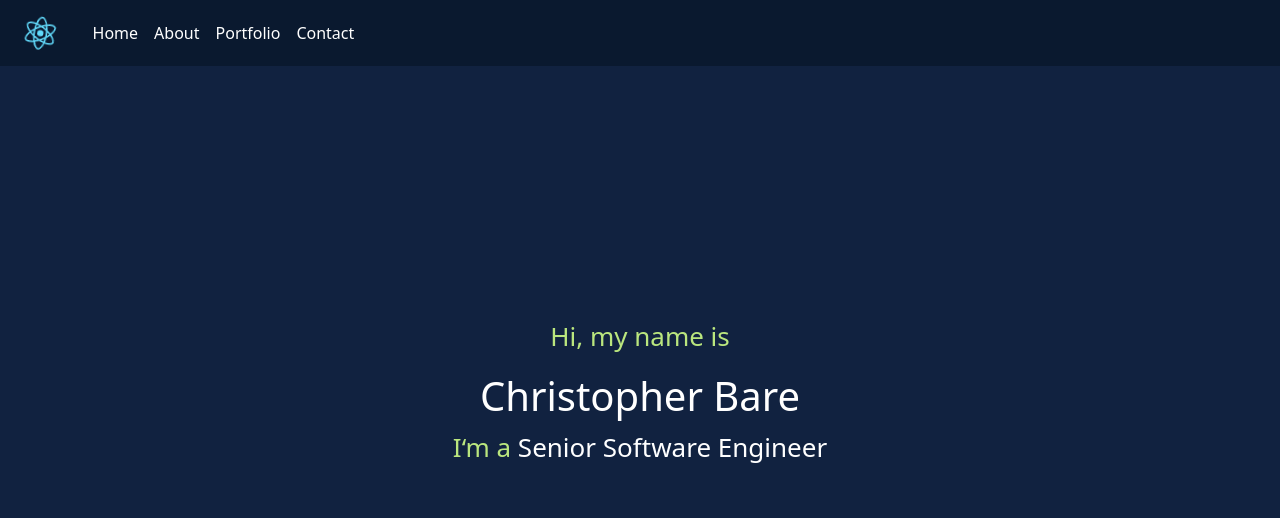
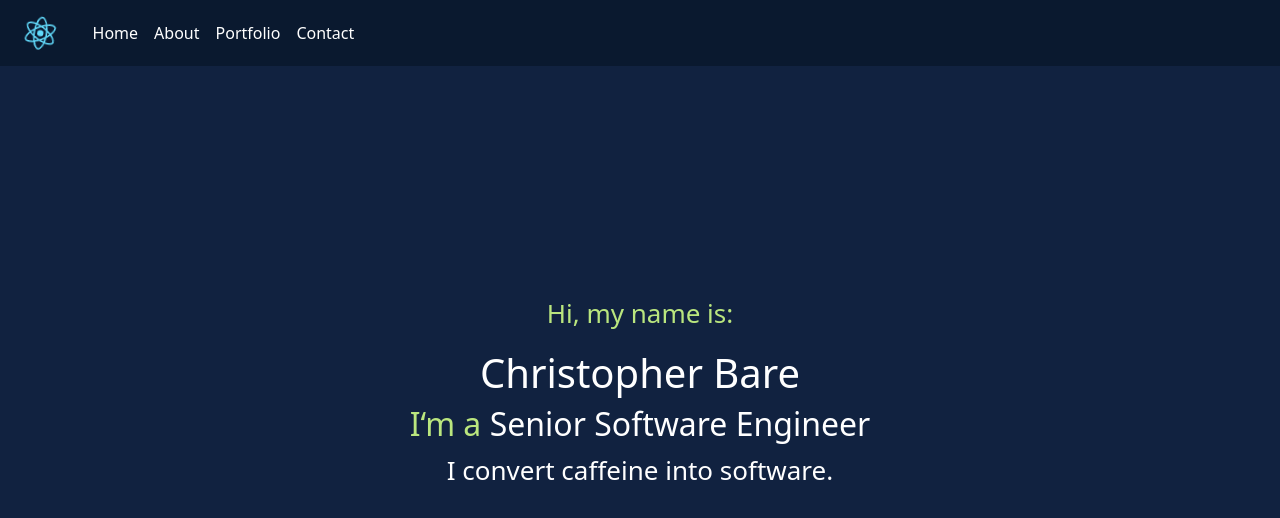
Before and after one commit to ChristopherBare/ChristopherBare.github.io, a React (Create React App) app in the folder site/: page / in a window 1280 px wide. Shown: the top 518 px of the page. Built offline with nearby package versions, Linux system fonts and the light colour scheme.

Commit message:
Working on site

```diff
--- a/site/src/header/Header.js
+++ b/site/src/header/Header.js
@@ -5,10 +5,10 @@ function Header() {
     return (
         <header className="App-header">
             <div className="Header">
-                <p style={{color: siteColors.green}}>Hi, my name is</p>
+                <p style={{color: siteColors.green}}>Hi, my name is:</p>
                 <h1>Christopher Bare</h1>
-                <h2></h2>
-                <p><span style={{color: siteColors.green}}>I&lsquo;m a </span>Senior Software Engineer</p>
+                <h2><span style={{color: siteColors.green}}>I&lsquo;m a </span>Senior Software Engineer</h2>
+                <p>I convert caffeine into software.</p>
             </div>
         </header>
     );
```
Also changed, not shown: 1 other file (tests, documents, lock files or other folders).
